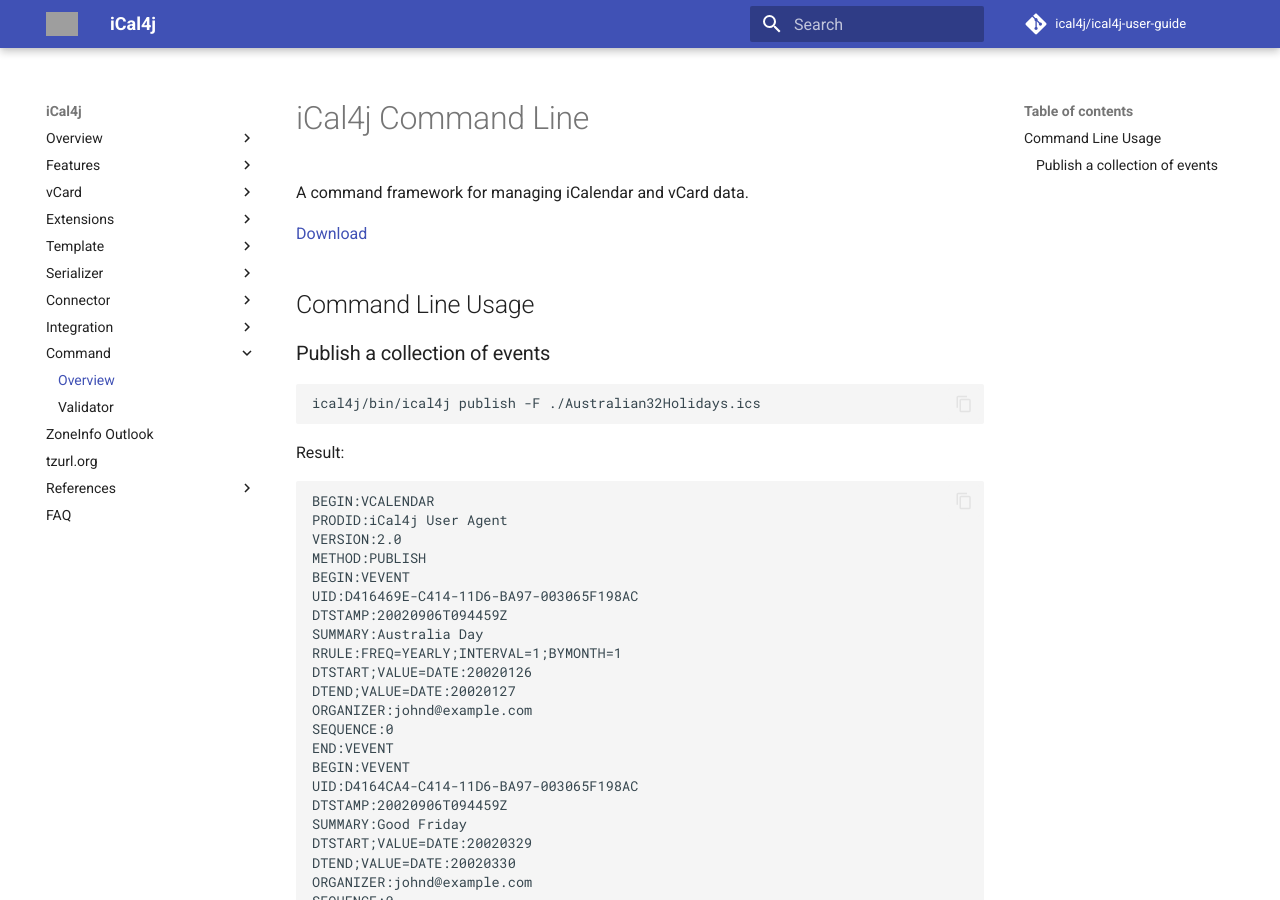
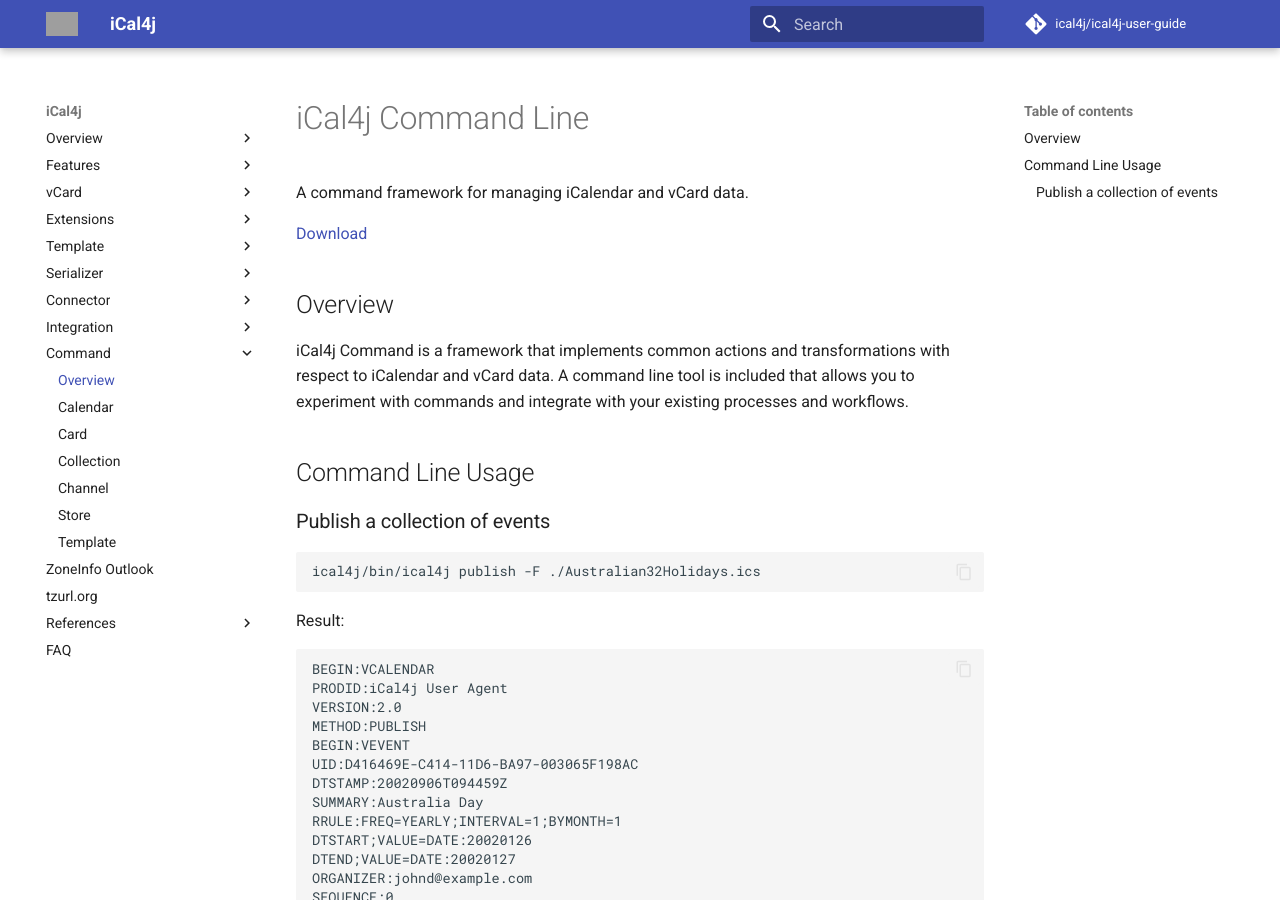
Before and after one commit to ical4j/ical4j-user-guide, an MkDocs documentation site: the page built from docs/command/index.md, in a window 1280 px wide and 900 px high. Built offline with MkDocs 1.6.1 and Material for MkDocs 9.7.7, drawn with Linux system fonts in a browser that asks for light colours; comment, search, counter and statistics services are not loaded; grey boxes are pictures that could not be loaded.

Commit message:
updated command docs

```diff
--- a/docs/command/index.md
+++ b/docs/command/index.md
@@ -3,6 +3,12 @@
 A command framework for managing iCalendar and vCard data.
 
 [Download](https://files.ical4j.org/releases/ical4j-0.1.1-develop-SNAPSHOT.zip)
+
+## Overview
+
+iCal4j Command is a framework that implements common actions and transformations with respect to iCalendar
+and vCard data. A command line tool is included that allows you to experiment with commands and integrate
+with your existing processes and workflows.
 
 ## Command Line Usage
 
--- a/mkdocs.yml
+++ b/mkdocs.yml
@@ -105,7 +105,12 @@
     - Chat: integration/chat.md
   - Command:
     - Overview: command/index.md
-    - Validator: command/validator.md
+    - Calendar: command/calendar.md
+    - Card: command/card.md
+    - Collection: command/collection.md
+    - Channel: command/channel.md
+    - Store: command/store.md
+    - Template: command/template.md
   - ZoneInfo Outlook: zoneinfo-outlook.md
   - tzurl.org: tzurl.md
   - References:
```
Also changed, not shown: docs/command/calendar.md (added, +27 -0 lines), docs/command/card.md (added, +3 -0 lines), docs/command/channel.md (added, +3 -0 lines), docs/command/collection.md (added, +3 -0 lines), docs/command/store.md (added, +3 -0 lines), docs/command/template.md (added, +3 -0 lines), docs/command/validator.md (deleted, +0 -15 lines).
